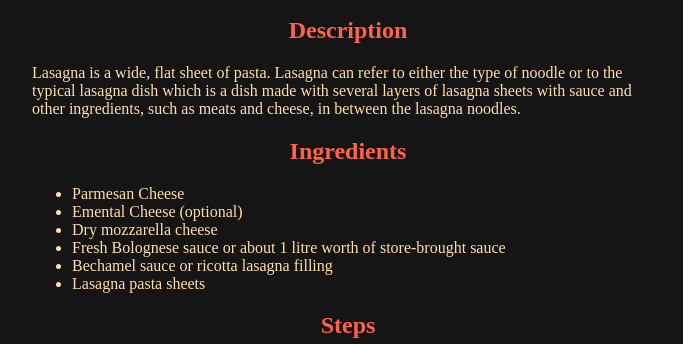
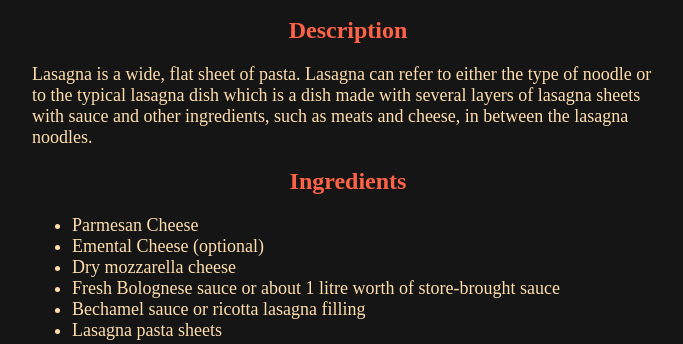
Before and after one commit to Lurky-phish-2085/odin-recipes, a plain HTML site: page recipes/lasagna.html in a window 1280 px wide. Shown: the part 493-837 px from the top of the page, without its empty margins (292-975 px from the left). Drawn offline with Linux system fonts and the light colour scheme.

Commit message:
Declare more typography rules

```diff
--- a/styles.css
+++ b/styles.css
@@ -1,3 +1,9 @@
+* {
+  color: #FFDEAD;
+  font-family: sans-serif serif;
+  font-size: 18px;
+}
+
 html {
   background-color: #151515;
 }
@@ -15,19 +21,12 @@ h2 {
 
 h1 {
   color: #FFDEAD;
+  font-size: 32px;
 }
 
 h2 {
   color: #FF6347;
-}
-
-p {
-  color: #FFDEAD;
-}
-
-ul,
-ol {
-  color: #FFDEAD;
+  font-size: 24px;
 }
 
 a {
```
